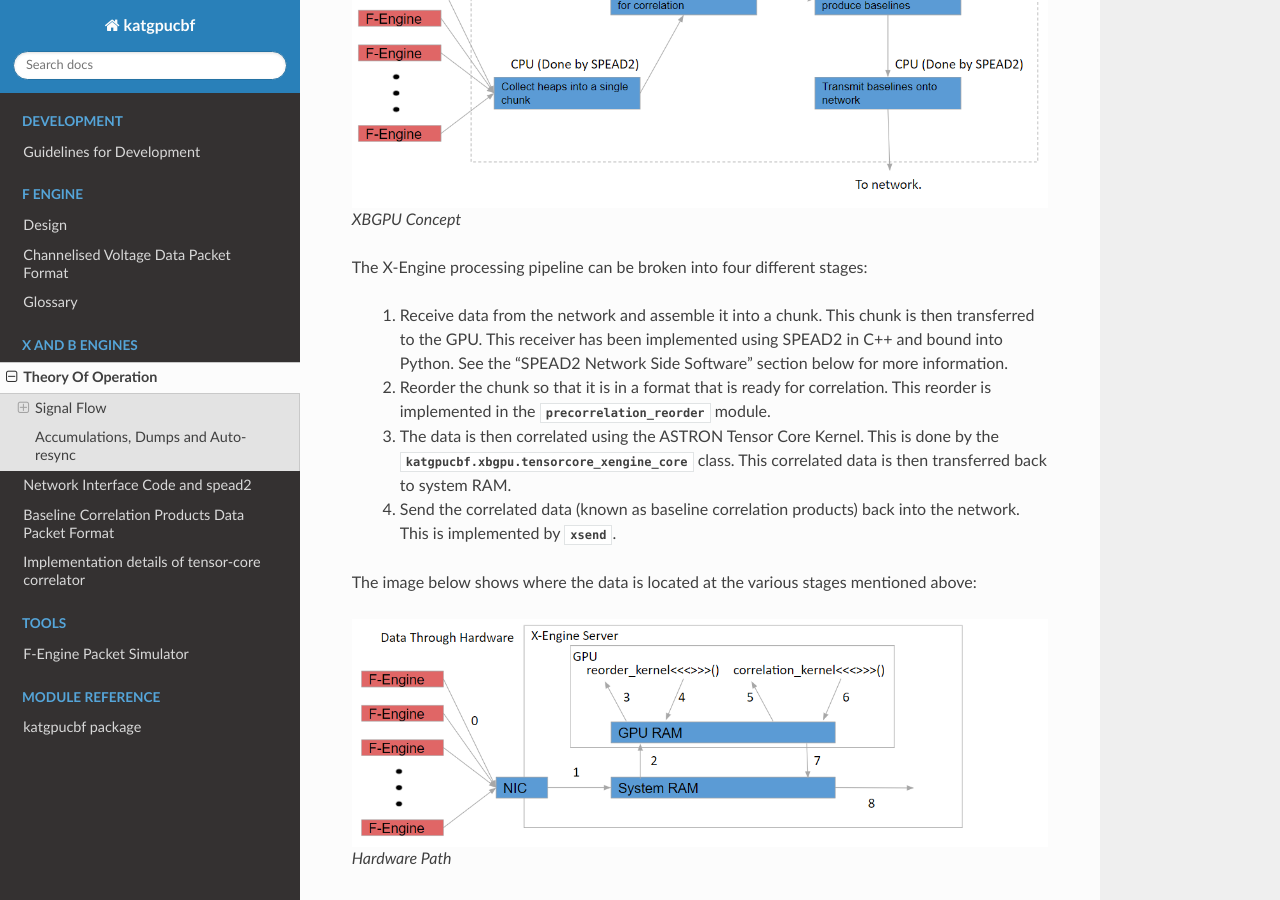
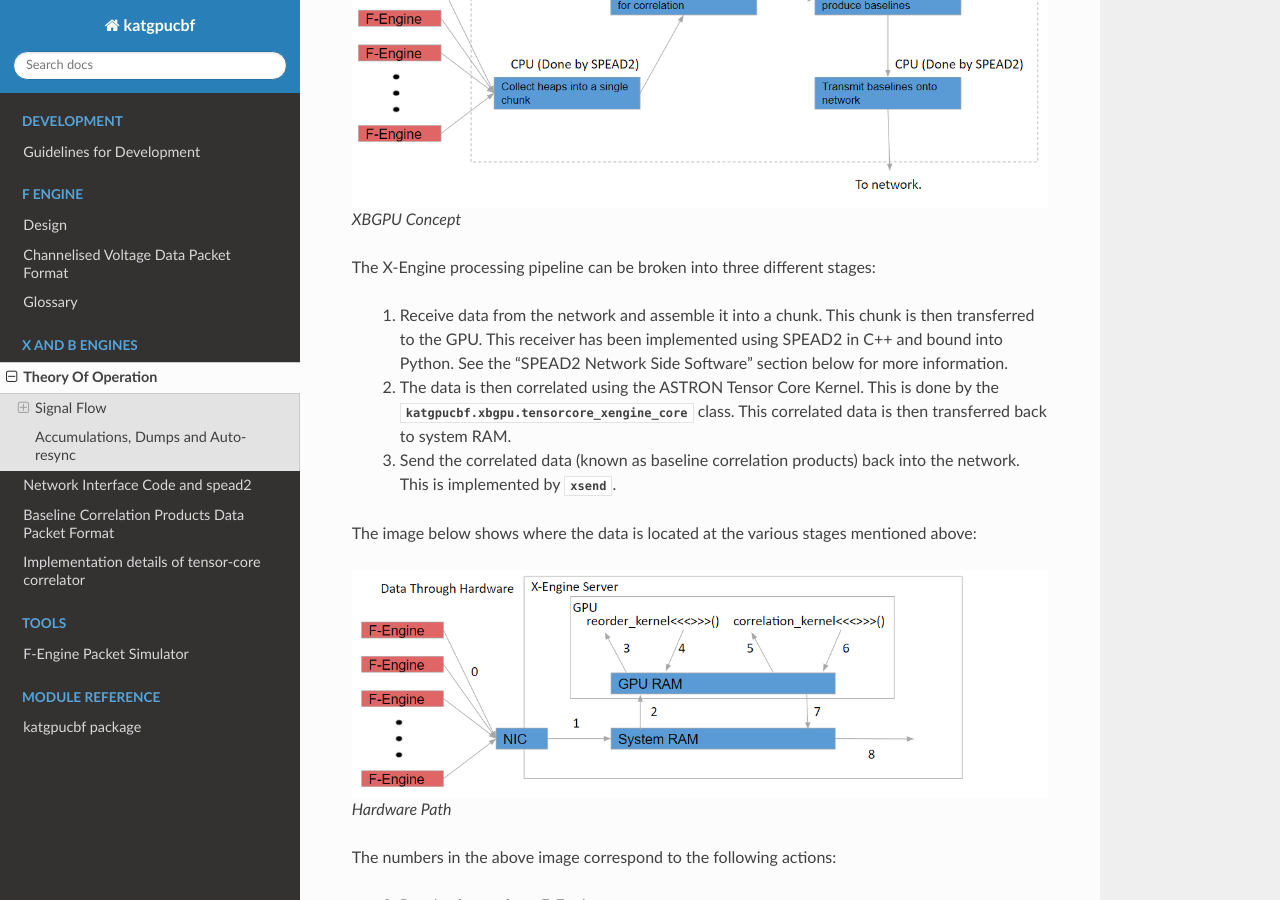
Before and after one commit to ska-sa/katgpucbf, a Sphinx documentation site: the page built from doc/xbgpu.theory.rst, in a window 1280 px wide and 900 px high, scrolled down 335 px. Built offline with Sphinx 7.4.7 and the Read the Docs theme 2.0.0, drawn with Linux system fonts in a browser that asks for light colours; formulas are drawn with MathJax 3; the version number could not be read and is left out.

Commit message:
Rip out documentation of pre-correlation reorder

```diff
--- a/doc/katgpucbf.xbgpu.rst
+++ b/doc/katgpucbf.xbgpu.rst
@@ -10,7 +10,6 @@ Submodules
    katgpucbf.xbgpu.correlation
    katgpucbf.xbgpu.engine
    katgpucbf.xbgpu.main
-   katgpucbf.xbgpu.precorrelation_reorder
    katgpucbf.xbgpu.recv
    katgpucbf.xbgpu.xsend
 
--- a/doc/xbgpu.theory.rst
+++ b/doc/xbgpu.theory.rst
@@ -11,19 +11,16 @@ The general flow of data through the system is shown in the the image below:
 
   XBGPU Concept
 
-The X-Engine processing pipeline can be broken into four different stages:
+The X-Engine processing pipeline can be broken into three different stages:
 
   1. Receive data from the network and assemble it into a chunk. This chunk is
      then transferred to the GPU. This receiver has been implemented using
      SPEAD2 in C++ and bound into Python. See the "SPEAD2 Network Side Software"
      section below for more information.
-  2. Reorder the chunk so that it is in a format that is ready for correlation.
-     This reorder is implemented in the
-     :mod:`~katgpucbf.xbgpu.precorrelation_reorder` module.
-  3. The data is then correlated using the ASTRON Tensor Core Kernel. This is
+  2. The data is then correlated using the ASTRON Tensor Core Kernel. This is
      done by the :class:`katgpucbf.xbgpu.tensorcore_xengine_core` class. This
      correlated data is then transferred back to system RAM.
-  4. Send the correlated data (known as baseline correlation products) back into
+  3. Send the correlated data (known as baseline correlation products) back into
      the network. This is implemented by :mod:`.xsend`.
 
 The image below shows where the data is located at the various stages mentioned above:
```
Also changed, not shown: doc/katgpucbf.xbgpu.precorrelation_reorder.rst (deleted, +0 -7 lines).
